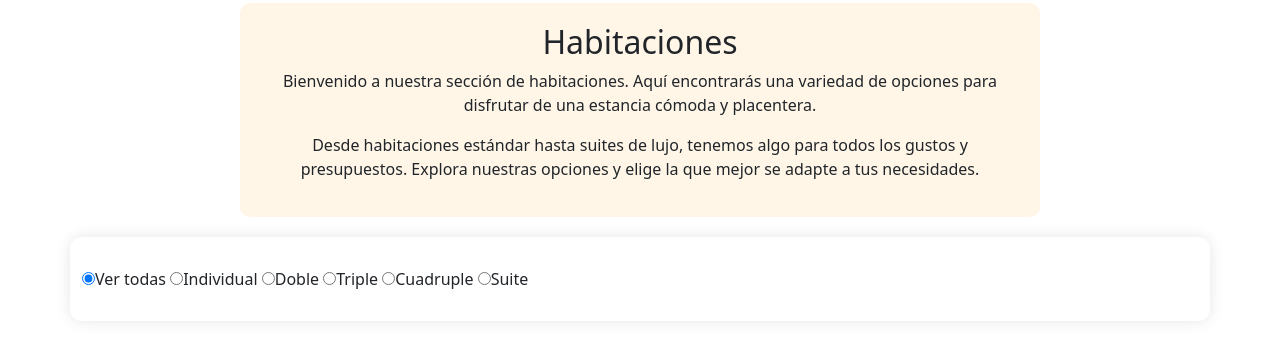
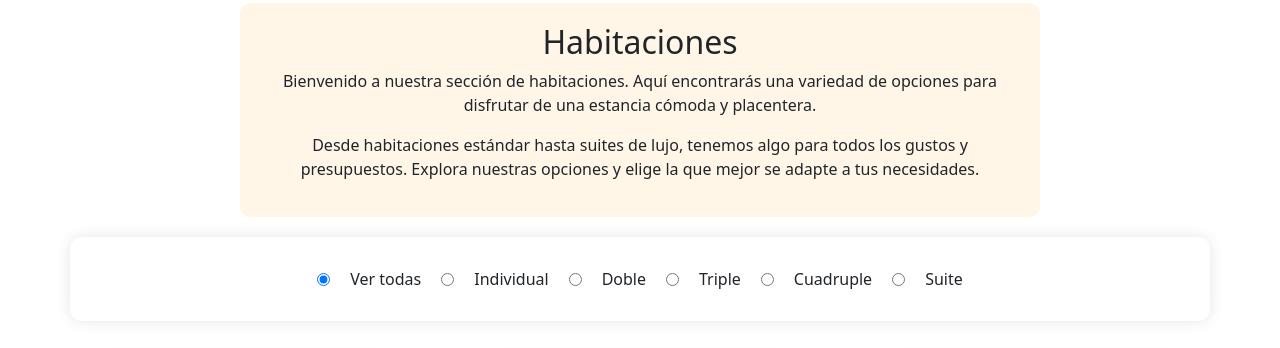
Before and after one commit to agustinaojeda/Aguamansa, a plain HTML site: page habitaciones.html in a window 1280 px wide. Shown: the part 817-1165 px from the top of the page. Drawn offline with nearby package versions, Linux system fonts and the light colour scheme.

Commit message:
detallitos

```diff
--- a/style.css
+++ b/style.css
@@ -182,7 +182,7 @@ body {
     box-shadow: 0 0 15px rgba(0, 0, 0, 0.1);
 }
 
-form-filtro {
+.form-filtro {
     display: flex;
     gap: 20px;
     justify-content: center;
```
Also changed, not shown: index.html (+1 -3 lines).
